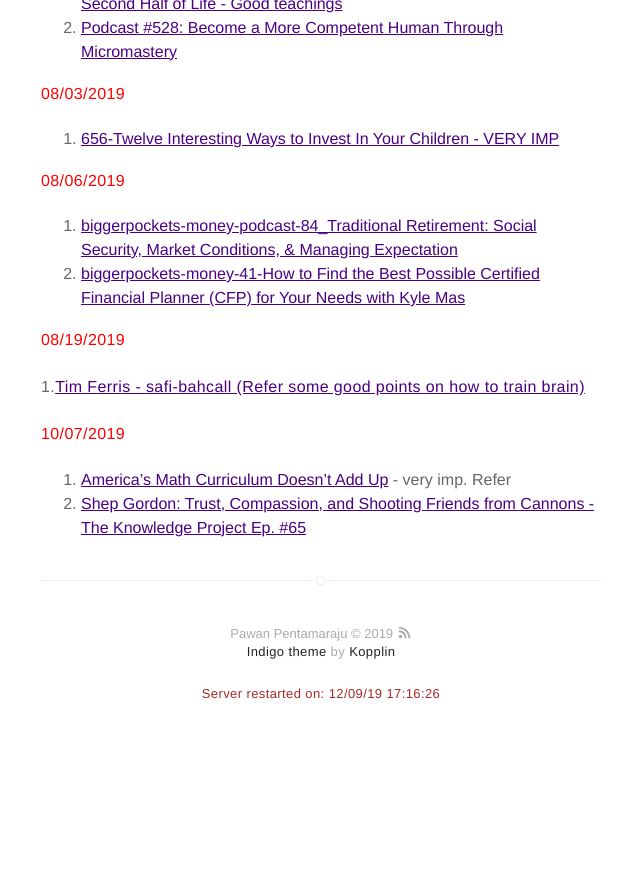
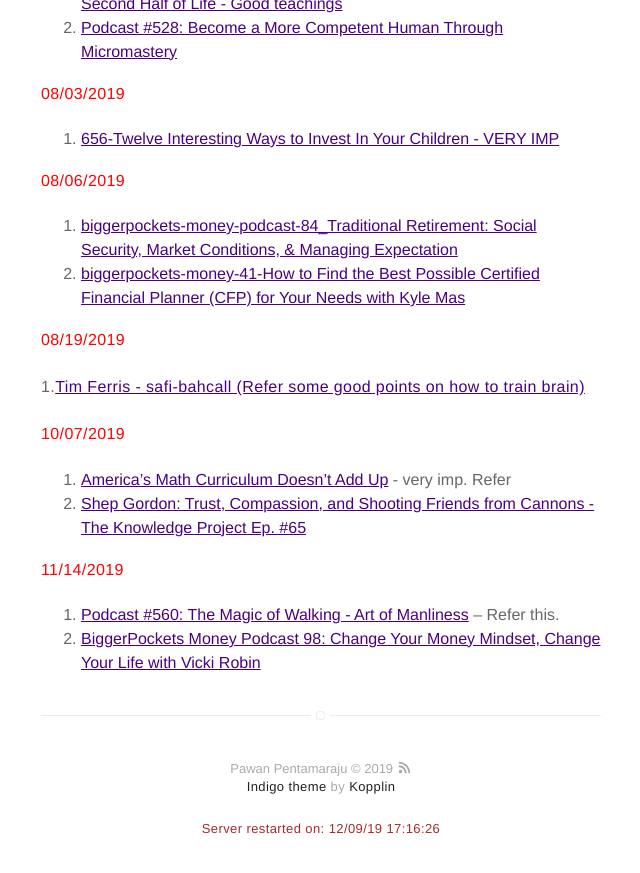
Before and after one commit to pawanpe/pawanpe.github.io, a Jekyll site: the page built from booklist/2019/articlesandvideos.markdown, in a window 1280 px wide and 900 px high, scrolled down 1816 px. Shown: the top 873 px of the window, without its empty margins (319-959 px from the left). Built offline with Jekyll 4.4.1, drawn with Linux system fonts in a browser that asks for light colours; before the commit the page ends 2581 px from its top, so only the background shows below that.

Commit message:
update of podcast articles 11/14/2019

```diff
--- a/booklist/2019/articlesandvideos.markdown
+++ b/booklist/2019/articlesandvideos.markdown
@@ -87,3 +87,8 @@ layout: page
 
 1. [America’s Math Curriculum Doesn’t Add Up](http://freakonomics.com/podcast/math-curriculum/) - very imp. Refer
 2. [Shep Gordon: Trust, Compassion, and Shooting Friends from Cannons - The Knowledge Project Ep. #65](https://fs.blog/shep-gordon/)
+
+<b style="color: red">11/14/2019</b>
+
+1. [Podcast #560: The Magic of Walking - Art of Manliness](https://www.artofmanliness.com/articles/benefits-of-walking/) -- Refer this.
+2. [BiggerPockets Money Podcast 98: Change Your Money Mindset, Change Your Life with Vicki Robin](https://www.biggerpockets.com/blog/biggerpockets-money-podcast-98-vicki-robin)
```
